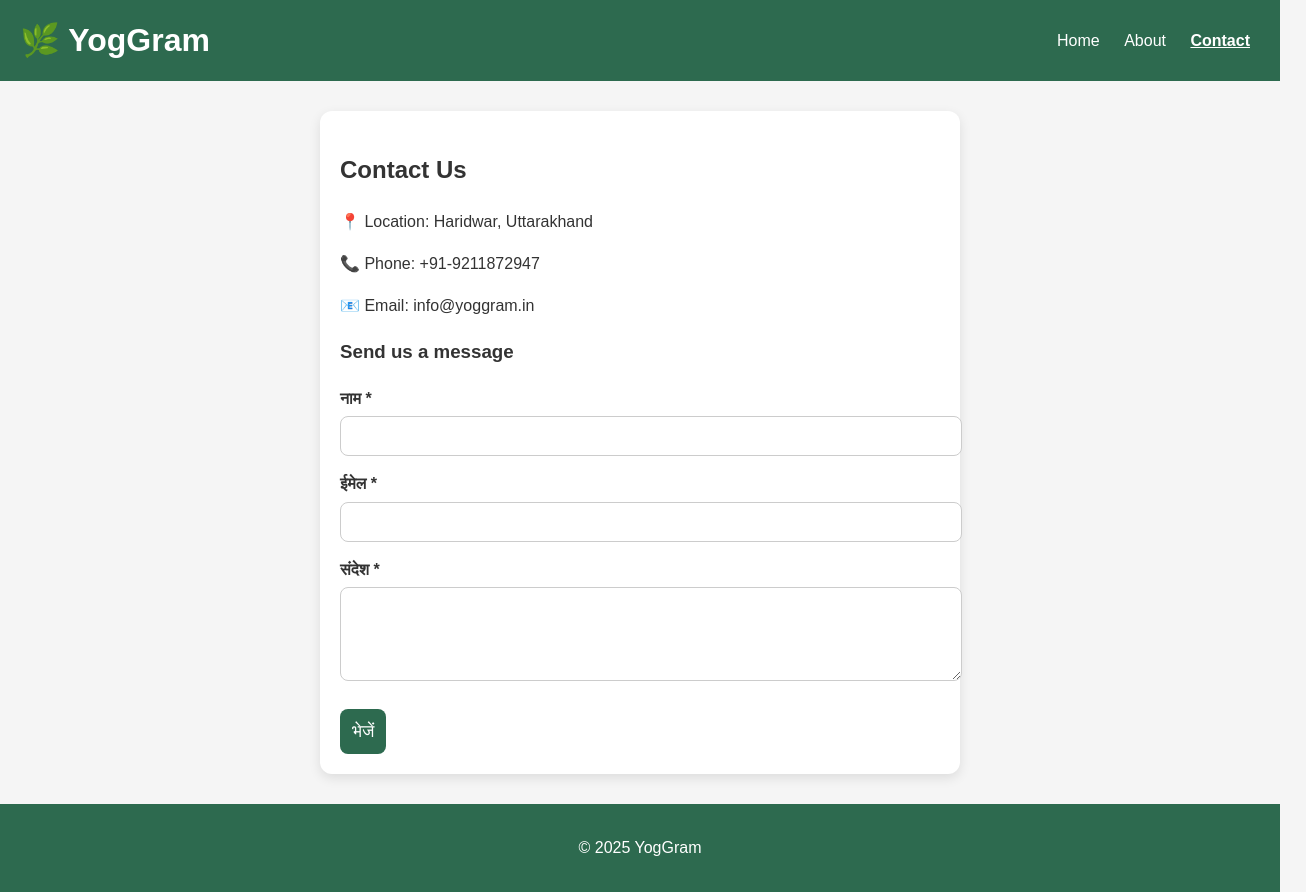
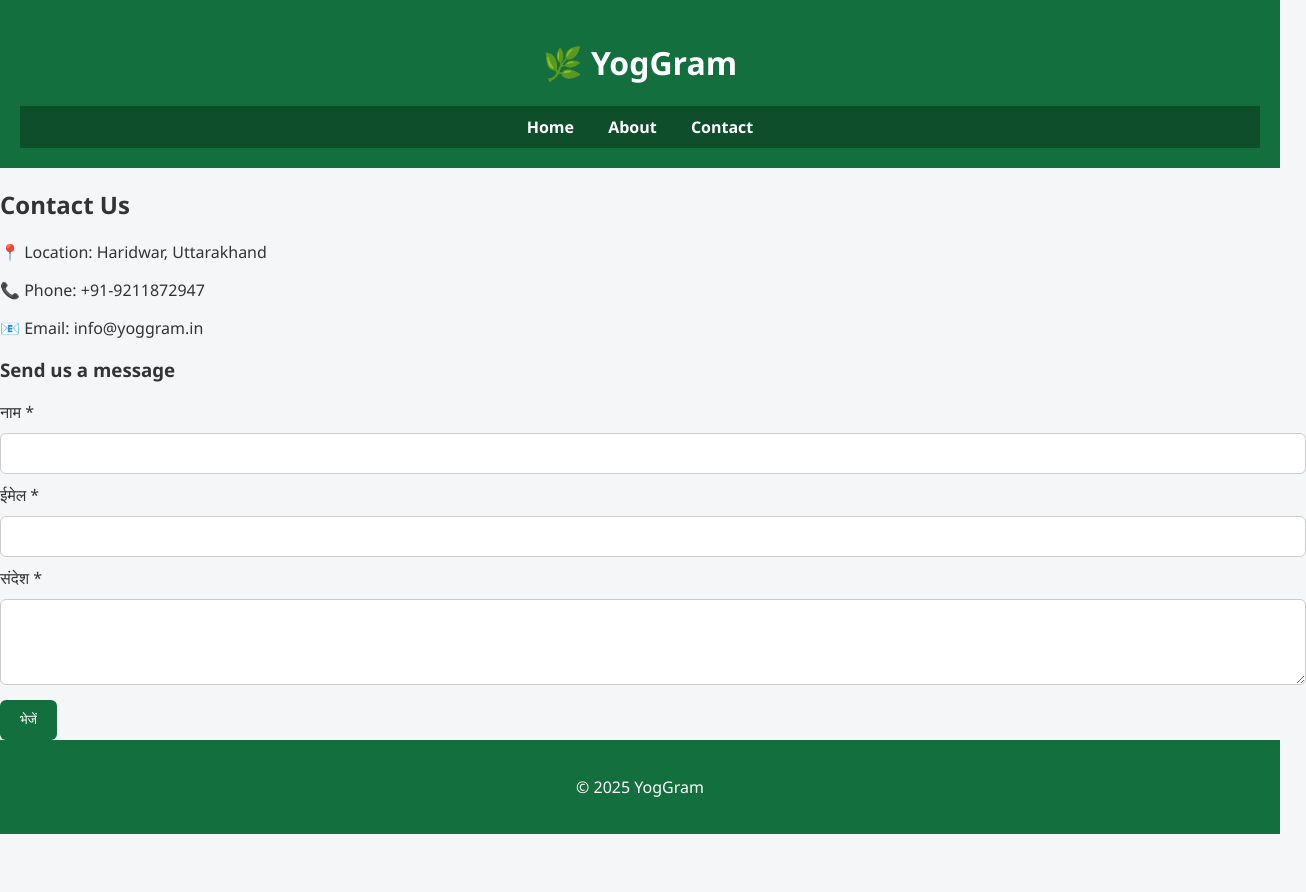
Before and after one commit to yoggrambooking/yoggrambooking, a plain HTML site: page contact.html in a window 1280 px wide. Shown: the whole page, 1306 px wide, since content can reach past the window. After the commit the page ends 834 px from the top, so only its background shows below. Drawn offline with Linux system fonts and the light colour scheme.

Commit message:
Update style.css

```diff
--- a/style.css
+++ b/style.css
@@ -1,122 +1,78 @@
-/* General Styles */
 body {
+  font-family: "Segoe UI", sans-serif;
   margin: 0;
-  font-family: Arial, sans-serif;
-  background: #f5f5f5;
+  padding: 0;
+  background: #f5f6f7;
   color: #333;
-  line-height: 1.6;
 }
 
-header {
-  background: #2d6a4f;
-  color: #fff;
-  padding: 15px 20px;
-  display: flex;
-  justify-content: space-between;
-  align-items: center;
+header, footer {
+  background: #136f3d;
+  color: white;
+  text-align: center;
+  padding: 20px;
 }
 
-header h1 {
-  margin: 0;
+nav {
+  background: #0e4e2a;
+  text-align: center;
+  padding: 10px;
 }
 
 nav a {
-  color: #fff;
-  margin: 0 10px;
+  color: white;
+  margin: 0 15px;
   text-decoration: none;
+  font-weight: bold;
 }
 
-nav a.active {
-  font-weight: bold;
+nav a:hover {
   text-decoration: underline;
 }
 
-.hero {
-  text-align: center;
-  padding: 50px 20px;
-  background: #d8f3dc;
+.container {
+  max-width: 1100px;
+  margin: auto;
+  padding: 20px;
 }
 
-.hero h2 {
-  font-size: 2rem;
-  margin-bottom: 10px;
-}
-
-.hero p {
-  font-size: 1.2rem;
-  color: #444;
-}
-
-/* 🌿 Description Section */
-.description {
-  background: #ffffff;
-  margin: 30px auto;
-  padding: 30px;
-  max-width: 900px;
-  border-radius: 12px;
-  box-shadow: 0 4px 12px rgba(0,0,0,0.1);
-  border-left: 6px solid #2d6a4f;
-}
-
-.description h2 {
-  color: #2d6a4f;
-  margin-bottom: 15px;
-  font-size: 1.8rem;
-}
-
-.description p {
-  margin-bottom: 15px;
-  font-size: 1rem;
-  color: #333;
-}
-
-/* Booking Form */
-main {
-  max-width: 600px;
-  margin: 30px auto;
-  padding: 20px;
-  background: #fff;
-  border-radius: 12px;
-  box-shadow: 0 4px 12px rgba(0,0,0,0.1);
-}
-
-form label {
-  display: block;
-  margin-top: 15px;
+.hero {
+  background: url('images/yogpeeth-haridwar.jpg') no-repeat center center/cover;
+  height: 450px;
+  display: flex;
+  align-items: center;
+  justify-content: center;
+  color: white;
+  text-shadow: 2px 2px 4px #000;
+  font-size: 2.5rem;
   font-weight: bold;
 }
 
-form input,
-form select,
-form textarea {
+form input, form textarea, form select {
   width: 100%;
-  padding: 10px;
-  margin-top: 5px;
-  border-radius: 8px;
+  padding: 12px;
+  margin: 10px 0;
   border: 1px solid #ccc;
-  font-size: 1rem;
+  border-radius: 6px;
 }
 
-form button {
-  margin-top: 20px;
-  padding: 12px;
-  background: #2d6a4f;
-  color: #fff;
+button {
+  background: #136f3d;
+  color: white;
+  padding: 12px 20px;
   border: none;
-  border-radius: 8px;
+  border-radius: 6px;
   cursor: pointer;
-  font-size: 1.1rem;
 }
 
-form button:hover {
-  background: #1b4332;
+button:hover {
+  background: #0e4e2a;
 }
 
-/* Footer */
-footer {
-  text-align: center;
-  padding: 15px;
-  background: #2d6a4f;
-  color: #fff;
-  margin-top: 30px;
+.payment-box {
+  background: #fff;
+  padding: 20px;
+  border-radius: 8px;
+  margin: 20px 0;
+  box-shadow: 0 2px 6px rgba(0,0,0,0.1);
 }
```
